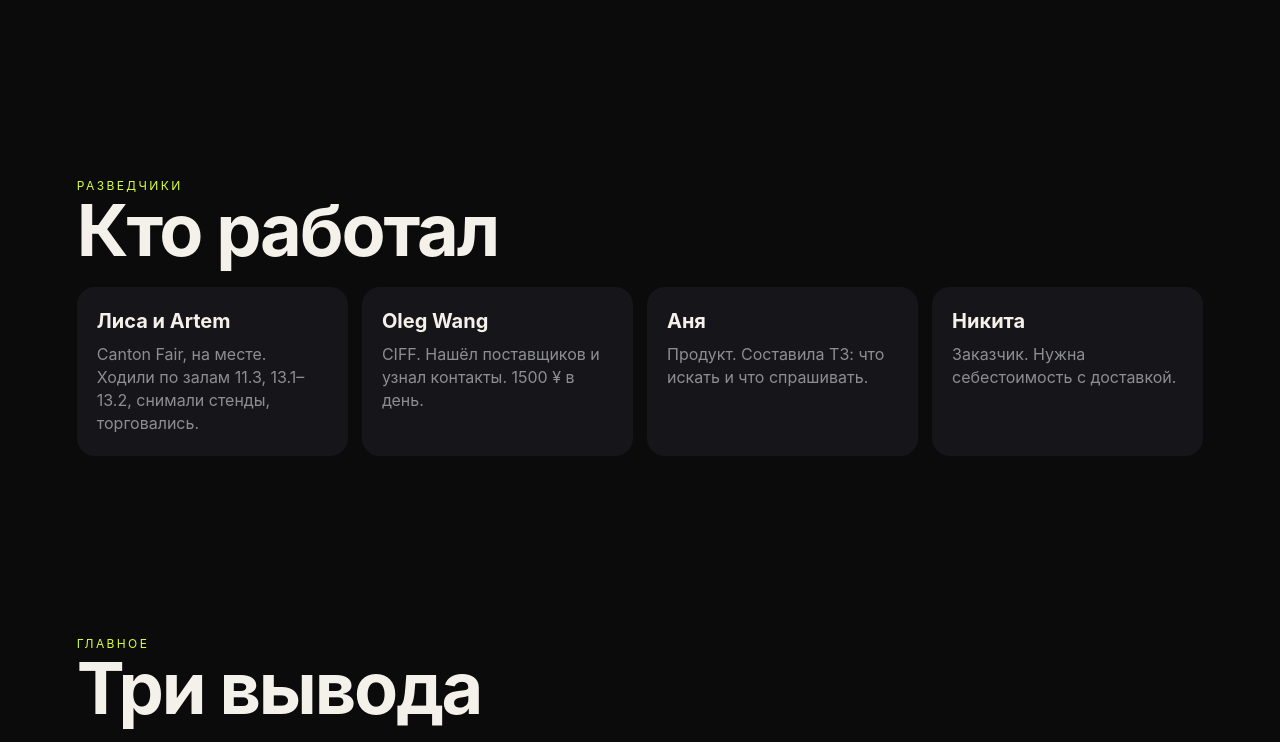
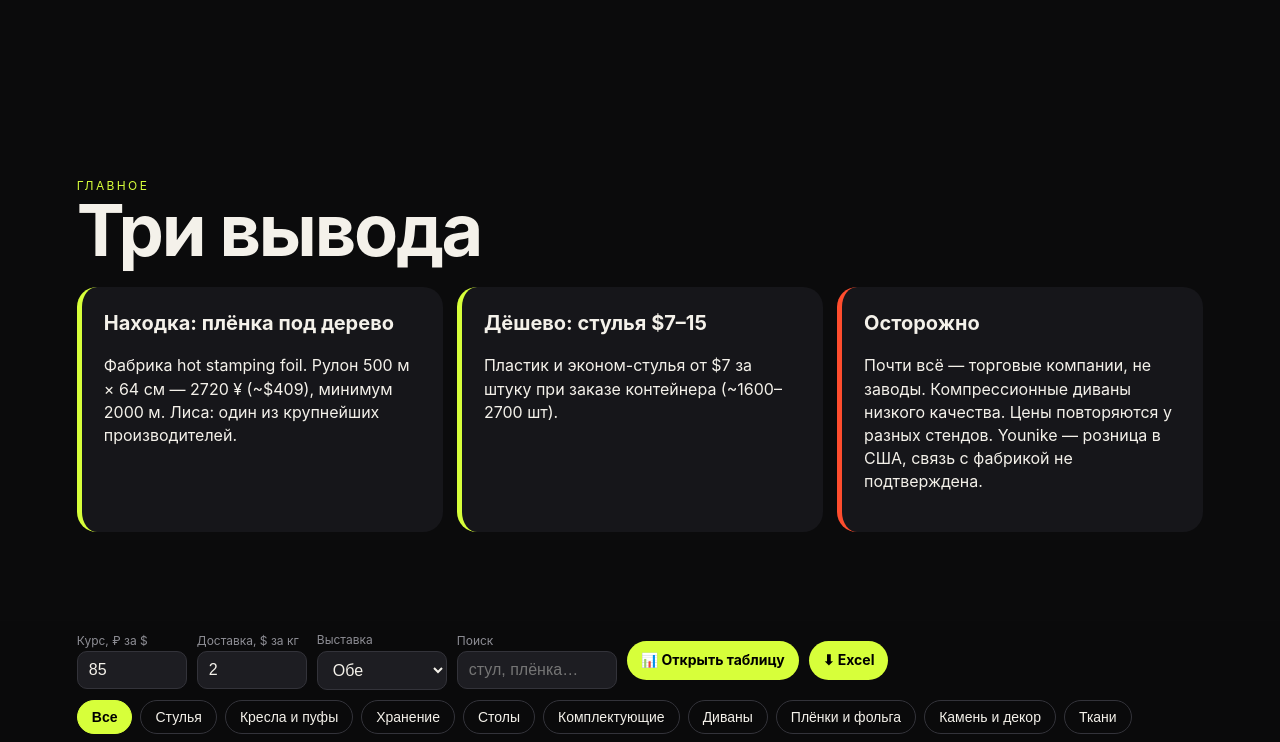
Before and after one commit to ProstoHome/ch26-razvedka-x7k2, a plain HTML site: page index.html in a window 1280 px wide. Shown: the part 721-1463 px from the top of the page. Drawn offline with Linux system fonts and the light colour scheme.

Commit message:
remove team

```diff
--- a/index.html
+++ b/index.html
@@ -53,12 +53,6 @@ footer{padding:6vw;color:var(--m);font-size:13px}
 <p class="lead">Команда прошла два китайских салона — Canton Fair в Гуанчжоу и CIFF — и принесла всё: кто что делает, сколько стоит, где стоит стенд и как с ним связаться.</p>
 <div class="stats" id="st"></div></div>
 
-<section><div class="tag">Разведчики</div><h2>Кто работал</h2><div class="team">
-<div><b>Лиса и Artem</b><p>Canton Fair, на месте. Ходили по залам 11.3, 13.1–13.2, снимали стенды, торговались.</p></div>
-<div><b>Oleg Wang</b><p>CIFF. Нашёл поставщиков и узнал контакты. 1500 ¥ в день.</p></div>
-<div><b>Аня</b><p>Продукт. Составила ТЗ: что искать и что спрашивать.</p></div>
-<div><b>Никита</b><p>Заказчик. Нужна себестоимость с доставкой.</p></div></div></section>
-
 <section><div class="tag">Главное</div><h2>Три вывода</h2><div class="big">
 <div><b>Находка: плёнка под дерево</b><p>Фабрика hot stamping foil. Рулон 500 м × 64 см — 2720 ¥ (~$409), минимум 2000 м. Лиса: один из крупнейших производителей.</p></div>
 <div><b>Дёшево: стулья $7–15</b><p>Пластик и эконом-стулья от $7 за штуку при заказе контейнера (~1600–2700 шт).</p></div>
```
